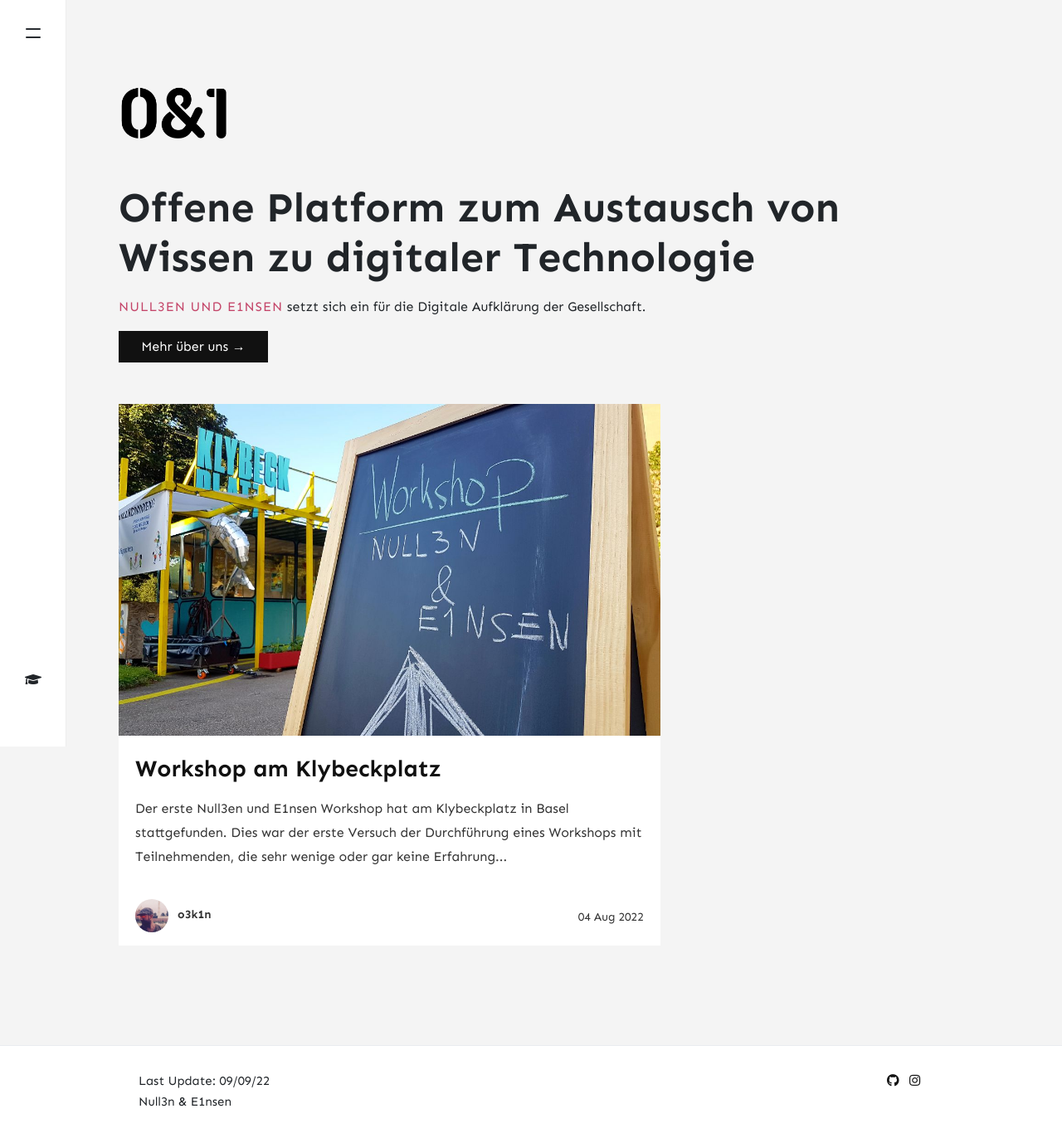
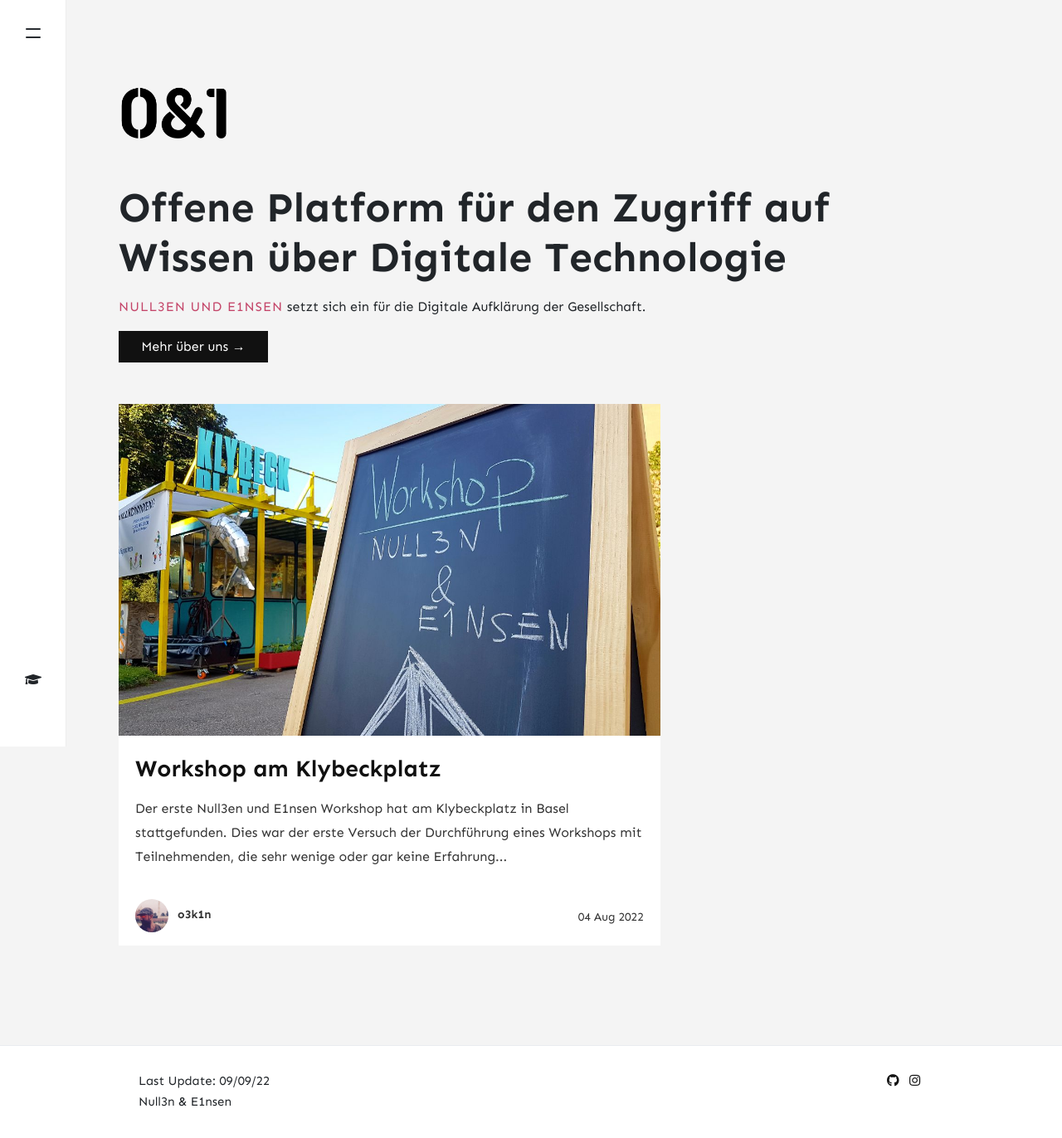
Before and after one commit to nullen-einsen/nullen-einsen.github.io, a Jekyll site: the page built from index.html, in a window 1280 px wide. Shown: the whole page at 83% size. Built offline with Jekyll 4.4.1, drawn with Linux system fonts in a browser that asks for light colours; nearby versions of some CDN libraries; the list of posts is cut into pages by our own code; comment, search, counter and statistics services are not loaded.

Commit message:
change title

```diff
--- a/_config.yml
+++ b/_config.yml
@@ -1,7 +1,7 @@
 # Site
 name: "Null3n & E1nsen"
 title: "Nulle3n & E1nsen"
-description: "Offene Platform zum Austausch von Wissen zu digitaler Technologie"
+description: "Offene Platform für den Zugriff auf Wissen über Digitale Technologie"
 logo: 'assets/images/0&1-logo.png'
 favicon: 'assets/images/favicon.png'
 baseurl: ''
```
